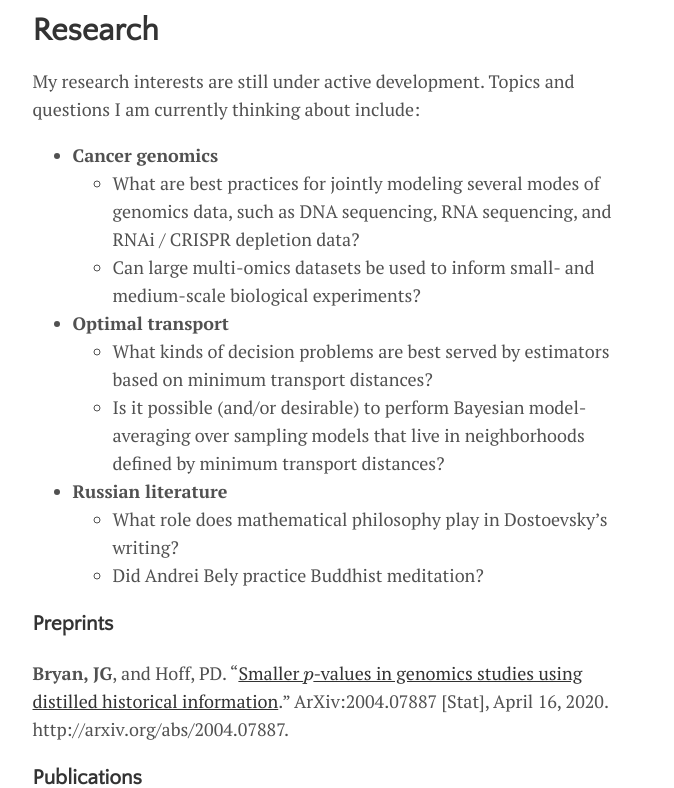
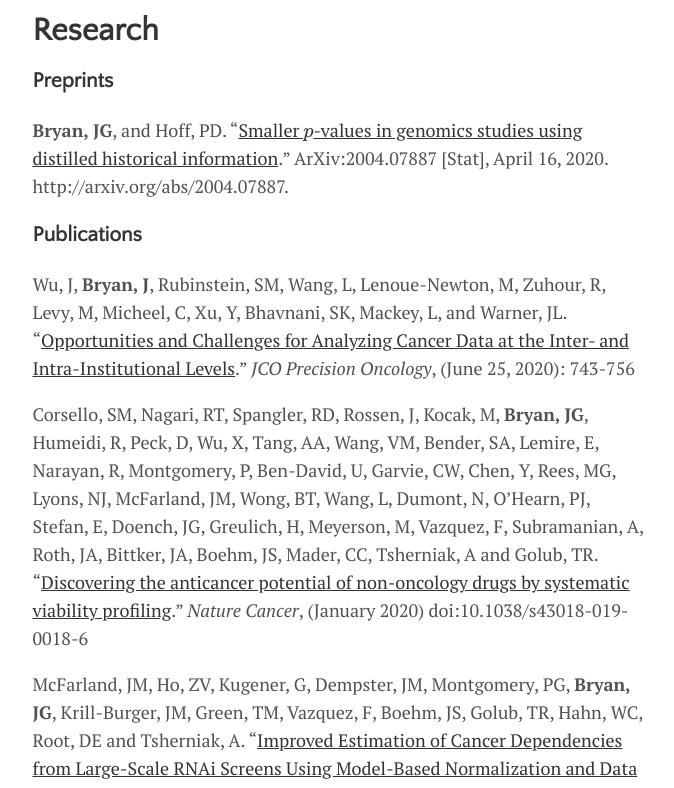
Before and after one commit to j-g-b/j-g-b.github.io, a Jekyll site: the page built from menu/research.md, in a window 1280 px wide and 900 px high, cut to the strip 112-900 px from the top of the window. Shown: the whole strip, without its empty margins (300-974 px from the left). Built offline with Jekyll 4.4.1, drawn with Linux system fonts in a browser that asks for light colours; formulas are drawn with MathJax 3; some of the changed text lies outside the part shown.

```diff
--- a/menu/research.md
+++ b/menu/research.md
@@ -2,19 +2,6 @@
 layout: page
 title: Research
 ---
-
-My research interests are still under active development. Topics and questions I am currently thinking about include:
-
-- **Cancer genomics**
-	- What are best practices for jointly modeling several modes of genomics data, such as DNA sequencing, RNA sequencing, and RNAi / CRISPR depletion data?
-	- Can large multi-omics datasets be used to inform small- and medium-scale biological experiments?
-- **Optimal transport**
-	- What kinds of decision problems are best served by estimators based on minimum transport distances?
-	- Is it possible (and/or desirable) to perform Bayesian model-averaging over sampling models that live in neighborhoods defined by minimum transport distances?
-- **Russian literature**
-	- What role does mathematical philosophy play in Dostoevsky's writing?
-	- Did Andrei Bely practice Buddhist meditation?
-
 
 ### Preprints
 
```
Also changed, not shown: other parts of menu/research.md (+2 -0 lines).
